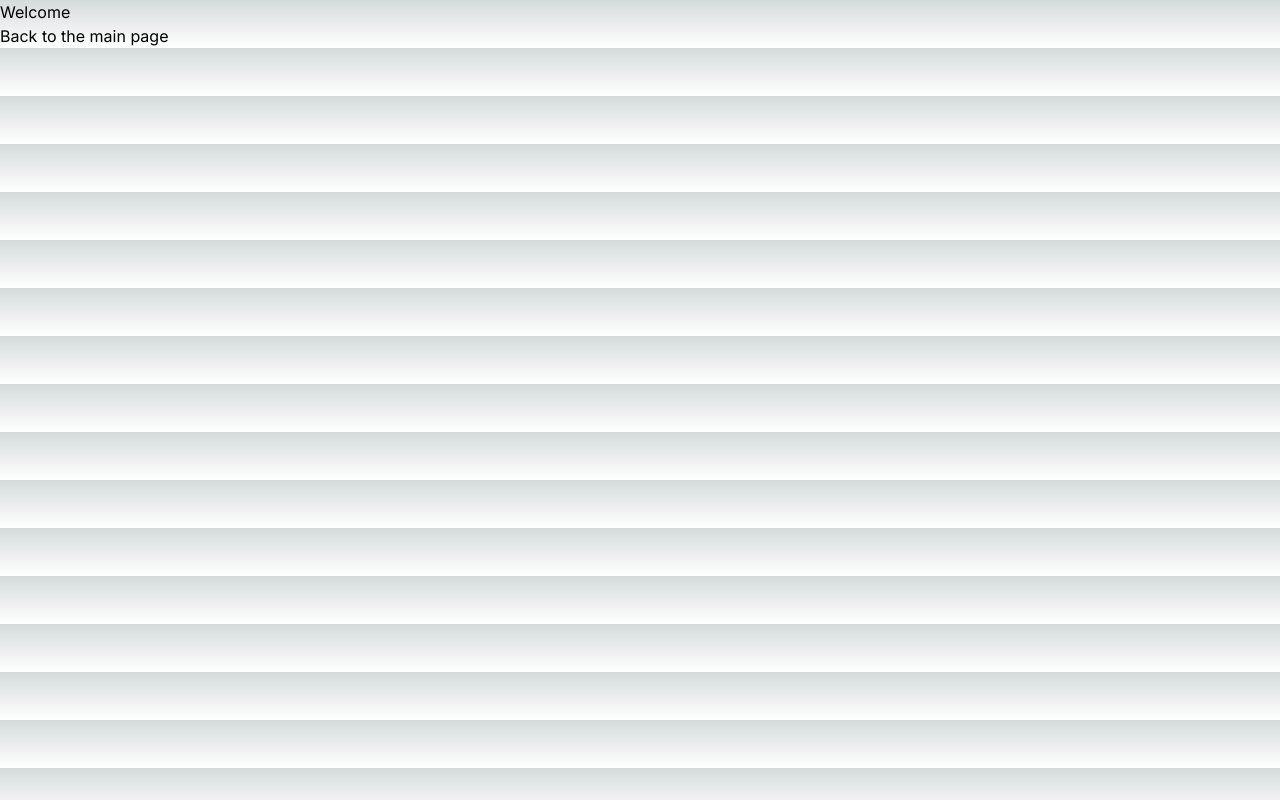
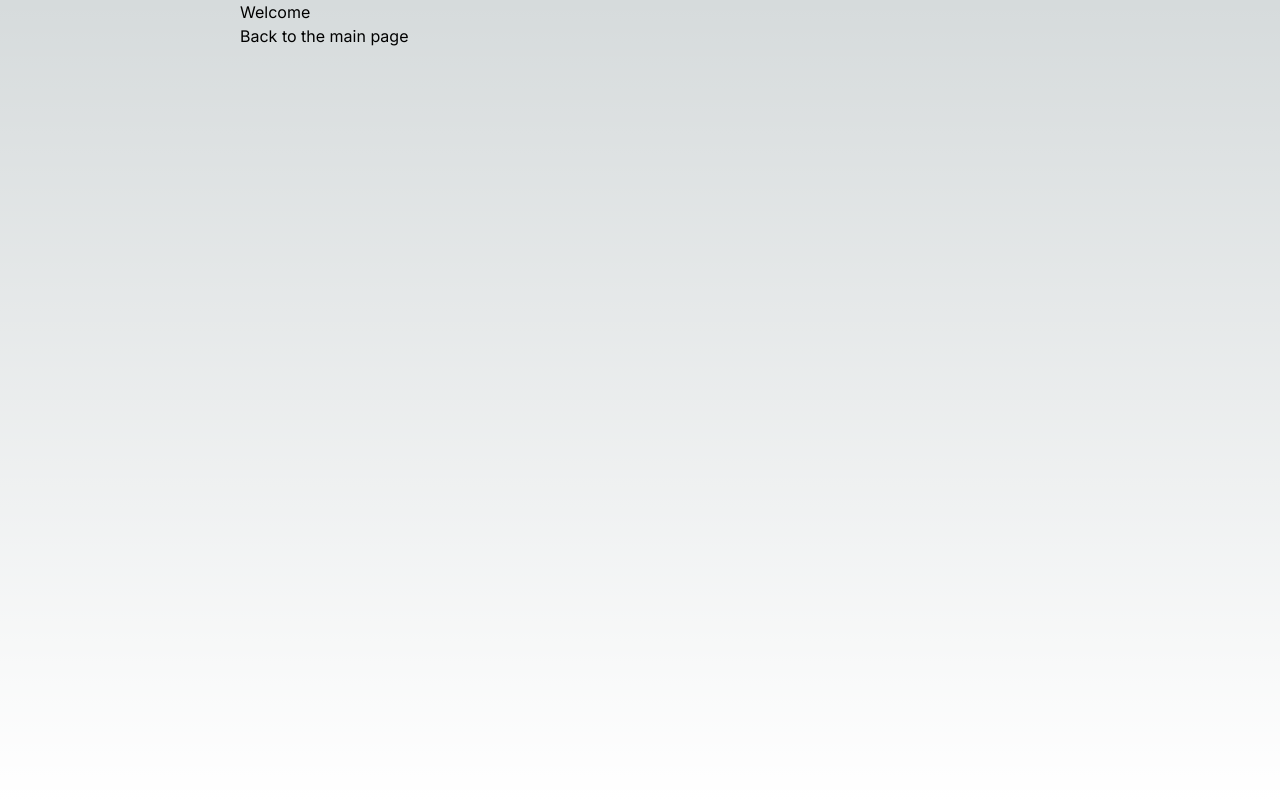
Before and after one commit to artempoletsky/candid_english, a Next.js app: page /blog in a window 1280 px wide. Built offline with nearby package versions, Linux system fonts and the light colour scheme.

Commit message:
tutorial progress: module css

```diff
--- /dev/null
+++ b/app/blog/custom.module.css
@@ -0,0 +1,4 @@
+.container {
+    max-width: 800px;
+    margin: 0 auto;
+}
--- a/app/blog/page.tsx
+++ b/app/blog/page.tsx
@@ -1,5 +1,6 @@
 import { Metadata } from 'next';
 import Link from 'next/link';
+import styles from './custom.module.css';
 
 export const metadata: Metadata = {
   title: 'Blog',
@@ -8,7 +9,7 @@ export const metadata: Metadata = {
 
 export default function BlogMain() {
   return(
-      <div className="">
+      <div className={styles.container}>
         <h1 className="foo">Welcome</h1>
         <Link href="/">Back to the main page</Link>
       </div>
--- a/app/globals.css
+++ b/app/globals.css
@@ -25,3 +25,6 @@ body {
     )
     rgb(var(--background-start-rgb));
 }
+html {
+  min-height: 100%;
+}
```
